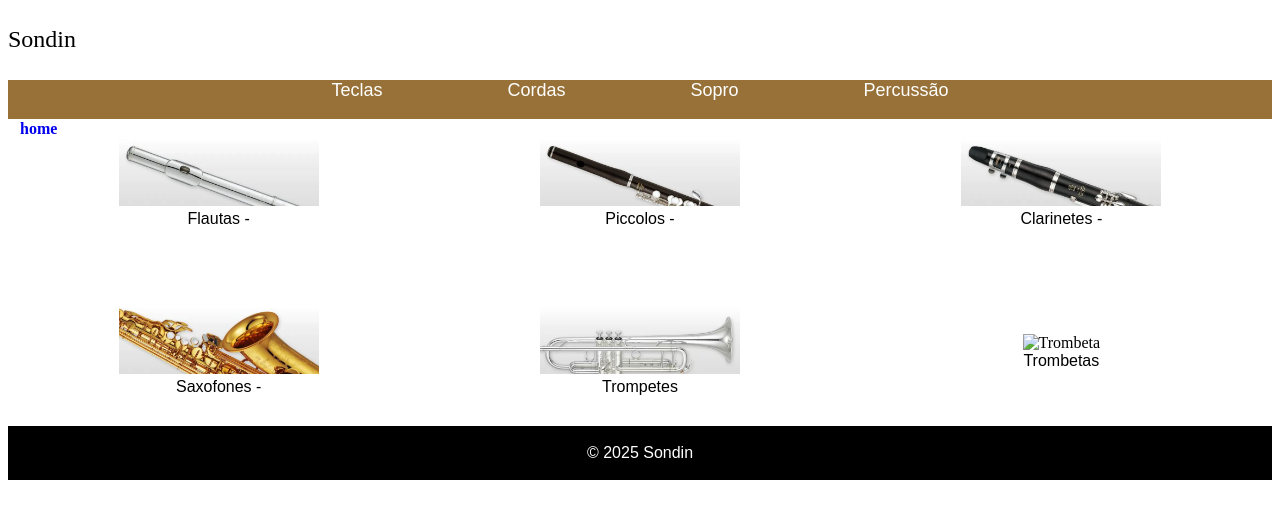
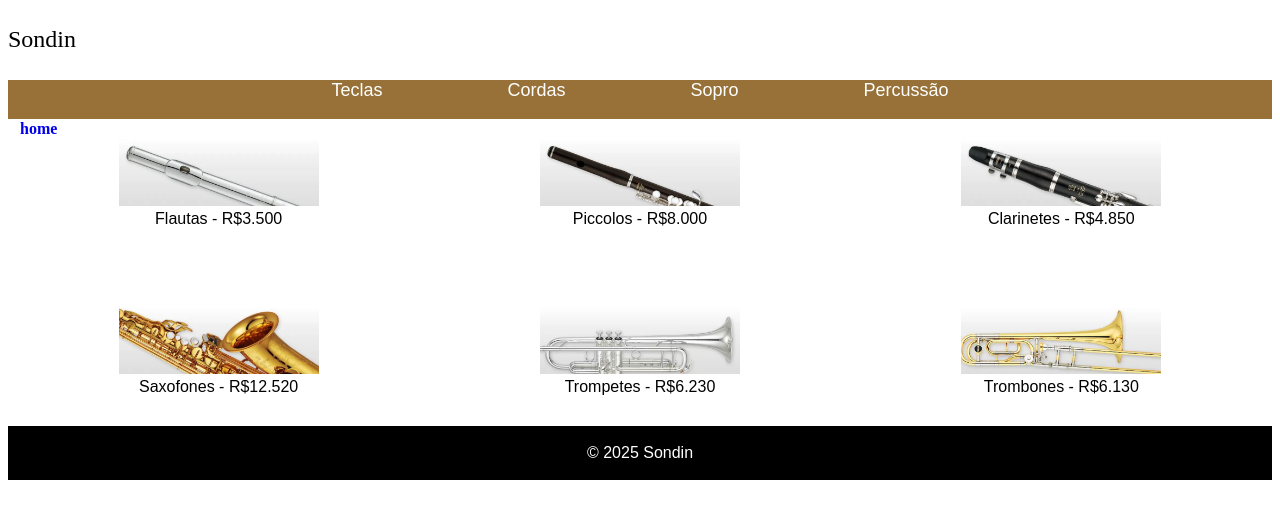
Before and after one commit to Lozenzo09/pw1, a plain HTML site: page index5.html in a window 1280 px wide. Drawn offline with Linux system fonts and the light colour scheme.

Commit message:
Update index5.html

```diff
--- a/index5.html
+++ b/index5.html
@@ -39,15 +39,15 @@
     <tr>
       <td width="33%" align="center">
         <img src="flauta.jpeg" alt="Flauta" width="200"><br>
-        <font face="Arial" size="3">Flautas - </font>
+        <font face="Arial" size="3">Flautas - R$3.500</font>
       </td>
       <td width="33%" align="center">
         <img src="piccolo.jpeg" alt="Piccolo" width="200"><br>
-        <font face="Arial" size="3">Piccolos - </font>
+        <font face="Arial" size="3">Piccolos - R$8.000</font>
       </td>
       <td width="33%" align="center">
         <img src="clarinete.jpeg" alt="Clarinete" width="200"><br>
-        <font face="Arial" size="3">Clarinetes - </font>
+        <font face="Arial" size="3">Clarinetes - R$4.850</font>
       </td>
 
       </td>
@@ -58,15 +58,15 @@
     <tr>
       <td width="33%" align="center">
         <img src="saxofone.jpeg" alt="Saxofone" width="200"><br>
-        <font face="Arial" size="3">Saxofones - </font>
+        <font face="Arial" size="3">Saxofones - R$12.520</font>
       </td>
       <td width="33%" align="center">
         <img src="trompete.jpeg" alt="Trompete" width="200"><br>
-        <font face="Arial" size="3">Trompetes</font>
+        <font face="Arial" size="3">Trompetes - R$6.230</font>
       </td>
       <td width="33%" align="center">
-        <img src="trombeta.jpeg" alt="Trombeta" width="200"><br>
-        <font face="Arial" size="3">Trombetas</font>
+        <img src="trombone.jpeg" alt="Trombone" width="200"><br>
+        <font face="Arial" size="3">Trombones - R$6.130</font>
       </td>
 
         </td>
```
